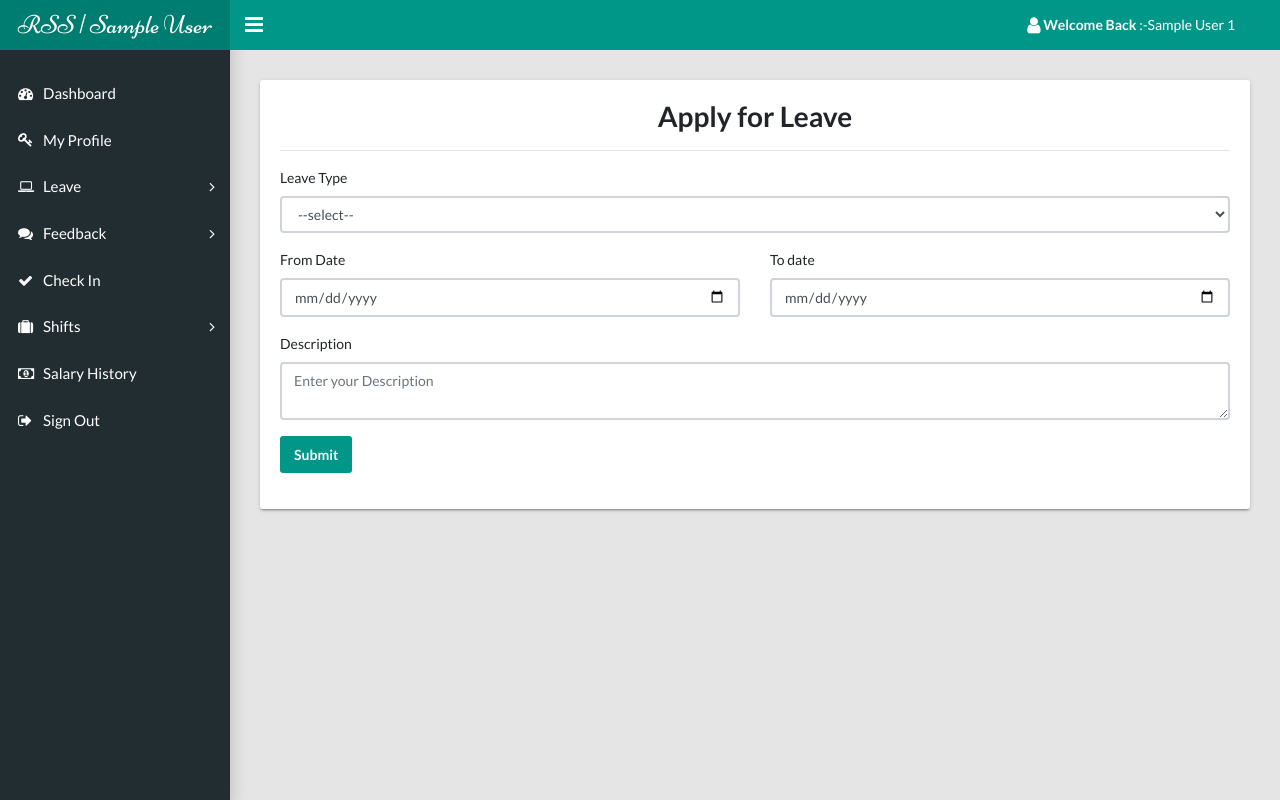
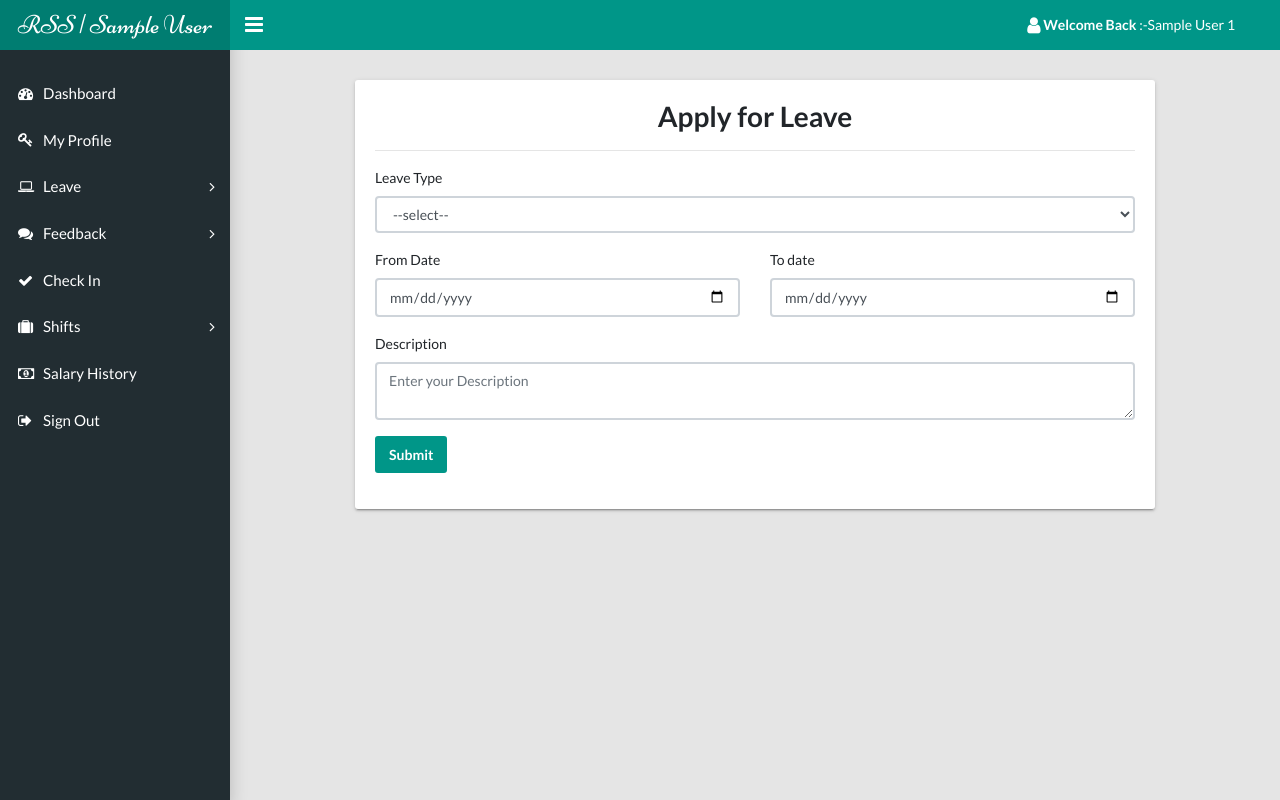
Before and after one commit to 5216225/RSS, a PHP site: page /emp/apply-leave.php in a window 1280 px wide. Run offline with PHP 8.4, Linux system fonts and the light colour scheme; the visitor is signed in with stand-in values (Sample User, id 1); data that the repository does not hold is empty.

Commit message:
edited form css

```diff
--- a/emp/apply-leave.php
+++ b/emp/apply-leave.php
@@ -49,6 +49,12 @@
     <link rel="stylesheet" type="text/css" href="../css/main.css">
     <!-- Font-icon css-->
     <link rel="stylesheet" type="text/css" href="https://maxcdn.bootstrapcdn.com/font-awesome/4.7.0/css/font-awesome.min.css">
+    <style>
+        .tile {
+            margin: auto;
+            max-width: 800px; /* Adjust the max-width as per your preference */
+        }
+    </style>
   </head>
   <body class="app sidebar-mini rtl">
     <!-- Navbar-->
--- a/emp/give-feedback.php
+++ b/emp/give-feedback.php
@@ -41,6 +41,12 @@
     <link rel="stylesheet" type="text/css" href="../css/main.css">
     <!-- Font-icon css-->
     <link rel="stylesheet" type="text/css" href="https://maxcdn.bootstrapcdn.com/font-awesome/4.7.0/css/font-awesome.min.css">
+    <style>
+        .tile {
+            margin: auto;
+            max-width: 800px; /* Adjust the max-width as per your preference */
+        }
+    </style>
   </head>
   <body class="app sidebar-mini rtl">
     <!-- Navbar-->
```
